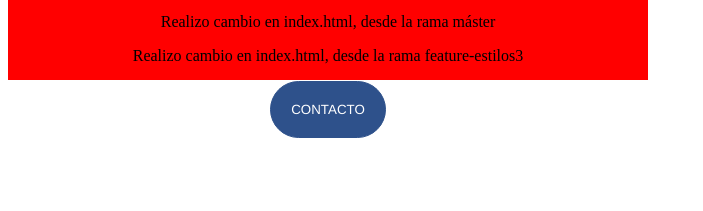
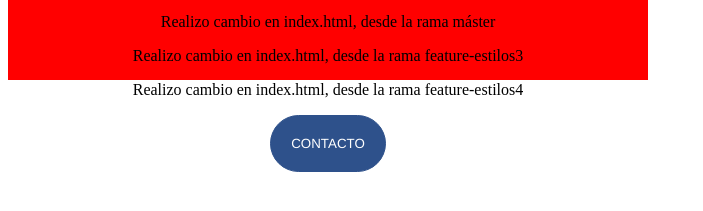
Before and after one commit to cjelvira/ProyectoGIT3, a plain HTML site: page index.html in a window 1280 px wide. Shown: the part 421-632 px from the top of the page, without its empty margins (0-703 px from the left). Drawn offline with Linux system fonts and the light colour scheme.

Commit message:
Cambios desde feature-estilos4

```diff
--- a/index.html
+++ b/index.html
@@ -13,6 +13,7 @@
 <p>Cambia gradualmente el color de fondo de rojo a azul<p>
 <p>Realizo cambio en index.html, desde la rama máster</p>
 <p>Realizo cambio en index.html, desde la rama feature-estilos3</p>
+<p>Realizo cambio en index.html, desde la rama feature-estilos4</p>
  <a href="https://www.universidadeuropea.es">
     <button class="boton">Contacto</button>
   </a>
```
